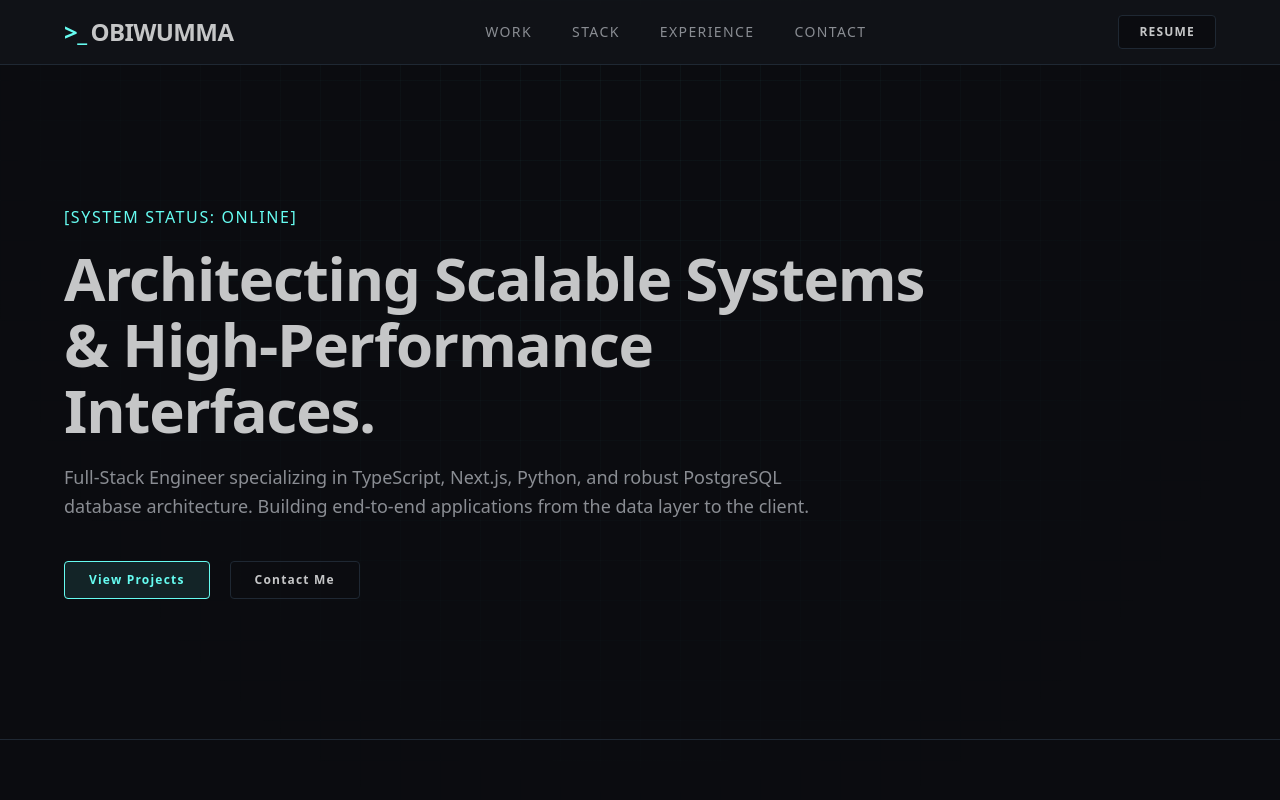
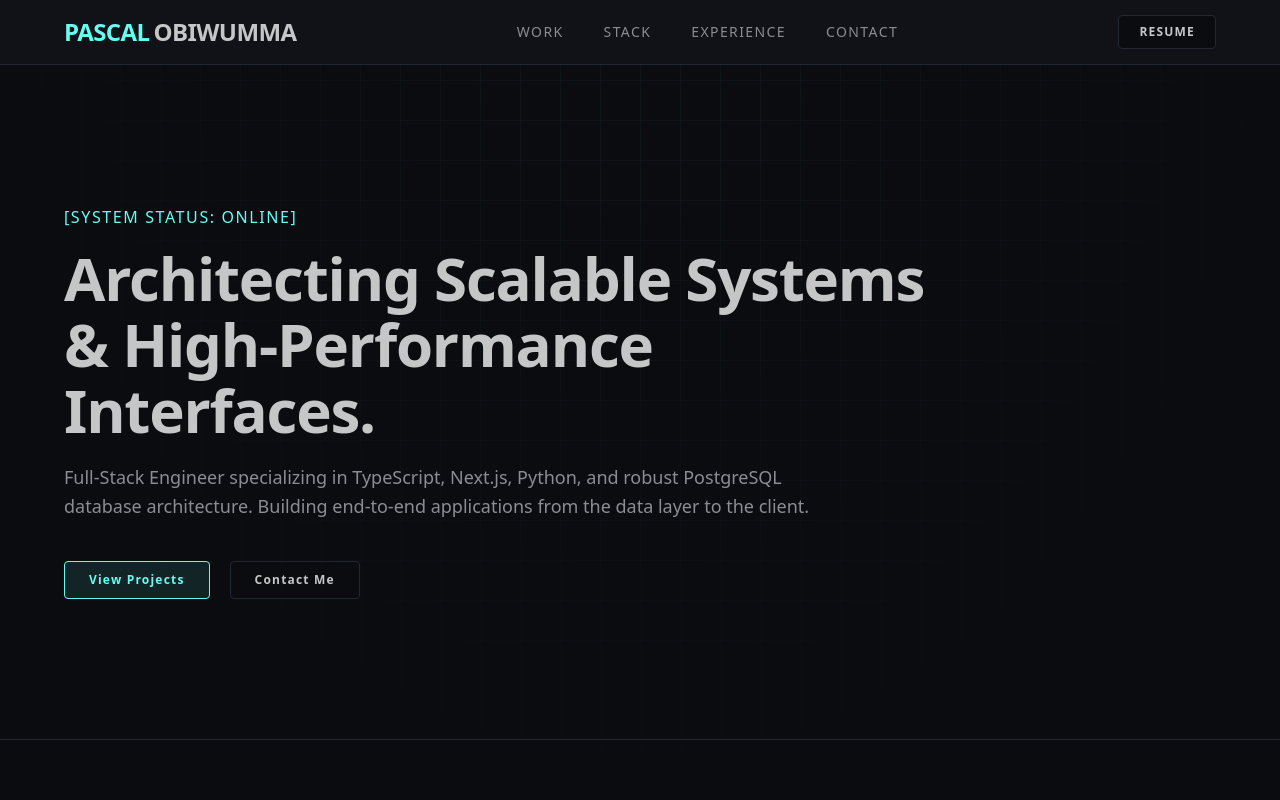
Before and after one commit to Obiwumma/portfoliov2, a Next.js app: page / in a window 1280 px wide. Shown: the top 800 px of the page. Built offline with nearby package versions, Linux system fonts and the light colour scheme.

Commit message:
Add resume upload

```diff
--- a/src/app/components/layout/Header.tsx
+++ b/src/app/components/layout/Header.tsx
@@ -13,7 +13,7 @@ export const Header = () => {
     >
       <div className="flex justify-between items-center w-full h-16 px-margin-mobile md:px-gutter max-w-container-max mx-auto">
         <div className="font-headline-md text-headline-md font-bold text-on-surface tracking-tight flex items-center gap-1">
-          <span className="text-primary-fixed-dim">&gt;_</span>
+          <span className="text-primary-fixed-dim">PASCAL</span>
           OBIWUMMA
         </div>
 
@@ -31,9 +31,9 @@ export const Header = () => {
 
         <div className="flex items-center gap-stack-md">
           {/* Removed Terminal Icon. Upgraded Resume button interactions */}
-          <button className="hidden md:block font-label-caps text-label-caps border border-outline-variant px-5 py-2.5 rounded hover:border-primary-fixed-dim hover:text-primary-fixed-dim hover:shadow-[0_0_15px_rgba(102,252,241,0.2)] transition-all duration-300 text-on-surface bg-background">
+          <a href="/fullstack-cv.pdf" download="PascalObiwumma_Resume.pdf" target="_blank" rel="noopener noreferrer" className="hidden md:block font-label-caps text-label-caps border border-outline-variant px-5 py-2.5 rounded hover:border-primary-fixed-dim hover:text-primary-fixed-dim hover:shadow-[0_0_15px_rgba(102,252,241,0.2)] transition-all duration-300 text-on-surface bg-background">
             RESUME
-          </button>
+          </a>
         </div>
       </div>
     </motion.header>
```
Also changed, not shown: 1 other file (tests, documents, lock files or other folders).
